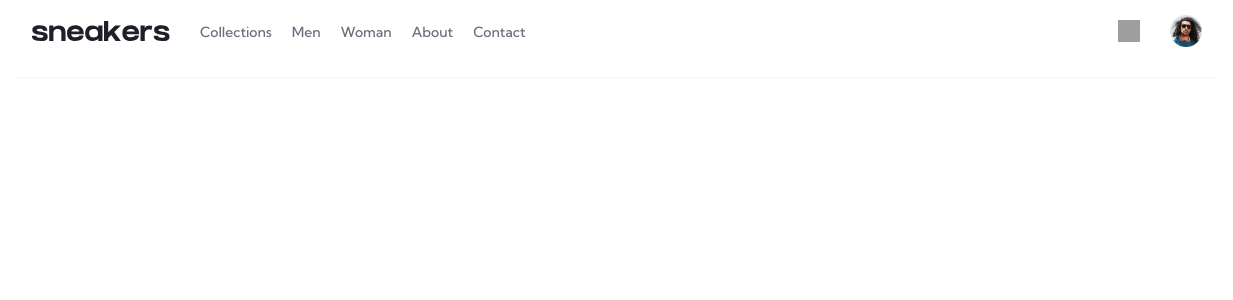
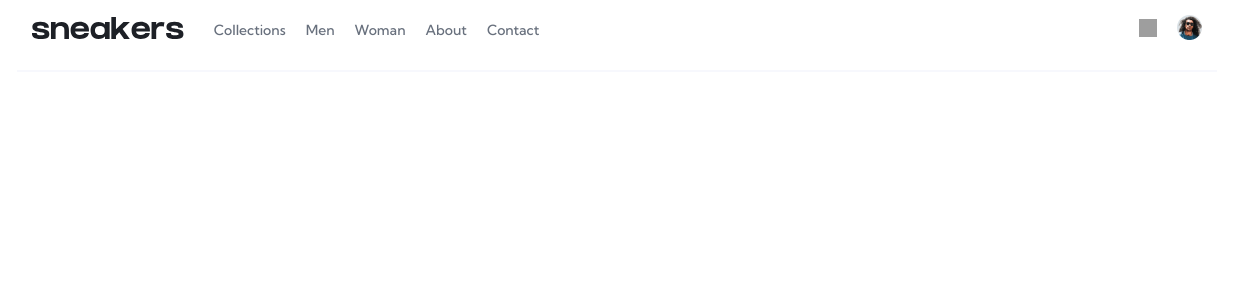
Before and after one commit to AmanGupta1703/Ecommerce-Product-Page-FEM, a React (Vite) app: page / in a window 1536 px wide. Shown: the top 300 px of the page, without its empty margins (151-1384 px from the left). Built offline with nearby package versions, Linux system fonts and the light colour scheme; grey boxes are pictures that could not be loaded.

Commit message:
style: update header button and logo sizes for improved responsiveness

```diff
--- a/src/components/layout/Header/Header.module.css
+++ b/src/components/layout/Header/Header.module.css
@@ -68,18 +68,27 @@
 }
 
 @media screen and (min-width: 600px) {
+  .header-nav-btn img {
+    width: 1rem;
+    height: 1rem;
+  }
+
+  .header-logo {
+    height: 1.2rem;
+  }
+
   .header-cart-profile {
-    column-gap: 3rem;
+    column-gap: 1.5rem;
   }
 
   .header-cart img {
-    width: 2.2rem;
-    height: 2.2rem;
+    width: 1.2rem;
+    height: 1.2rem;
   }
 
   .header-profile-icon img {
-    width: 3.2rem;
-    height: 3.2rem;
+    width: 2.2rem;
+    height: 2.2rem;
   }
 }
 
@@ -116,3 +125,23 @@
     transform: scale(0.75);
   }
 }
+
+@media screen and (min-width: 1400px) {
+  .header-logo {
+    height: 2.2rem;
+  }
+
+  .header-cart-profile {
+    column-gap: 2rem;
+  }
+
+  .header-cart img {
+    width: 1.8rem;
+    height: 1.8rem;
+  }
+
+  .header-profile-icon img {
+    width: 2.5rem;
+    height: 2.5rem;
+  }
+}
```
